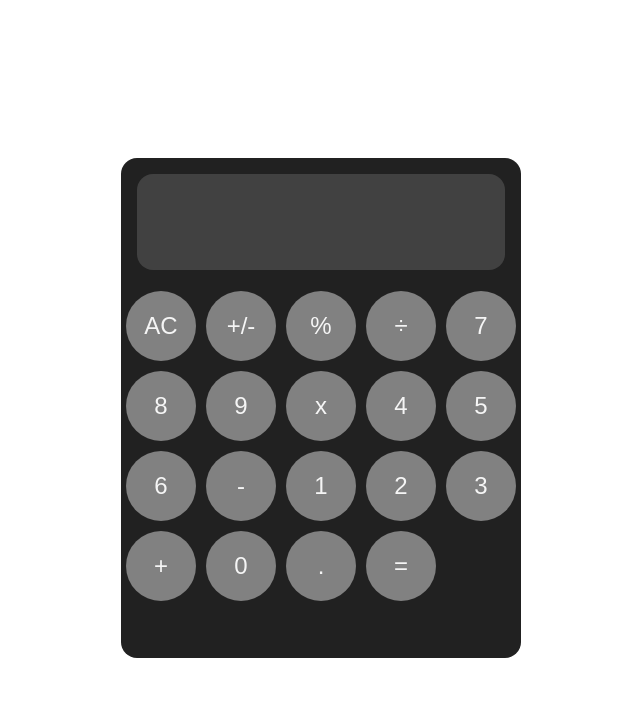
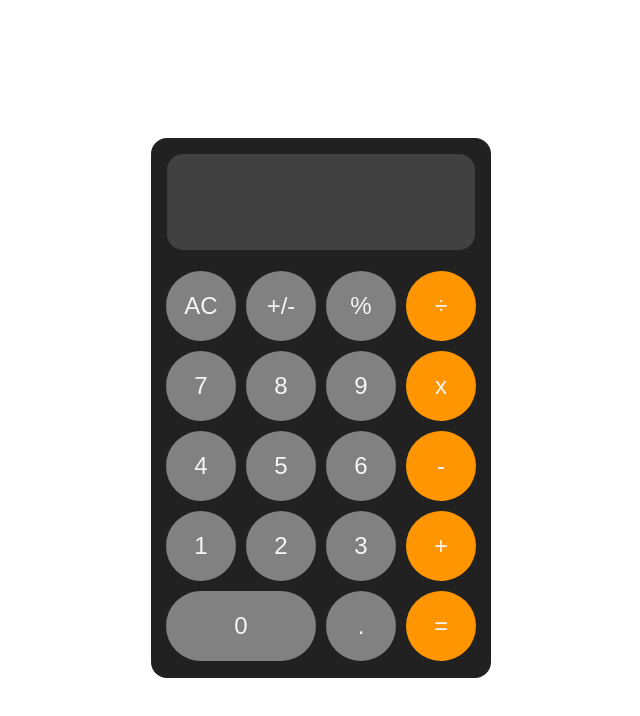
Before and after one commit to rsb-glitch-404/calculator, a plain HTML site: page index.html in a window 1280 px wide. Shown: the whole page, without its empty margins (319-959 px from the left). Drawn offline with Linux system fonts and the light colour scheme.

Commit message:
centered the buttons, amended colours and sizes

```diff
--- a/styles.css
+++ b/styles.css
@@ -9,8 +9,8 @@ body {
 .main {
     background-color: #212121;
     color: white;
-    height: 500px;
-    width: 400px;
+    height: 540px;
+    width: 340px;
     border-radius: 1rem;
     display: flex;
     flex-direction: column;
@@ -26,7 +26,21 @@ body {
 
 .container{
     display: flex;
+    justify-content: center;
     flex-wrap: wrap;
+}
+
+#division,
+#multiplication,
+#minus,
+#plus,
+#equals {
+    background-color: #FF9500;
+}
+
+#zero {
+    width: 150px;
+    border-radius: 2.5rem;
 }
 
 
```
